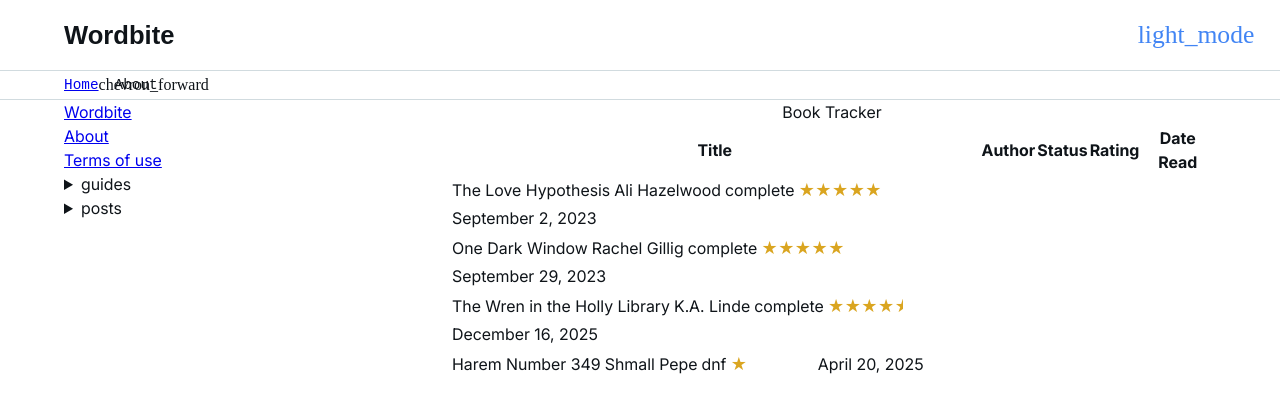
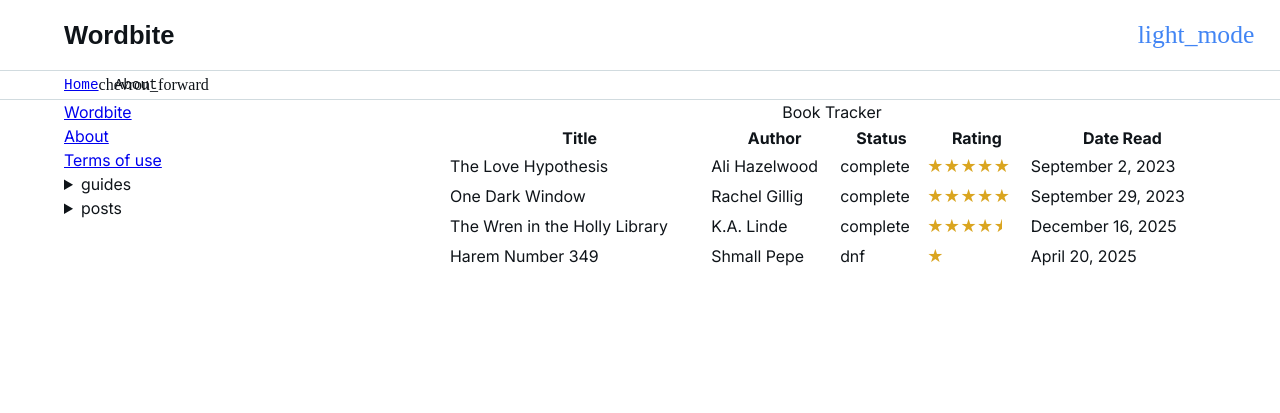
Before and after one commit to emilymcaldwell/Wordbite, a Jekyll site: the page built from about.md, in a window 1280 px wide. Shown: the top 413 px of the page. Built offline with Jekyll 4.4.1, drawn with Linux system fonts in a browser that asks for light colours; some web fonts are replaced.

Commit message:
Update layout.scss

```diff
--- a/_sass/layout.scss
+++ b/_sass/layout.scss
@@ -32,9 +32,9 @@ table {
   width: 100%;
 
    td {
-    display: inline-table;
+    &.book-rating {
+      display: inline-table;
 
-    &.book-rating {
       span {
         display: block;
         background-color: goldenrod;
```
